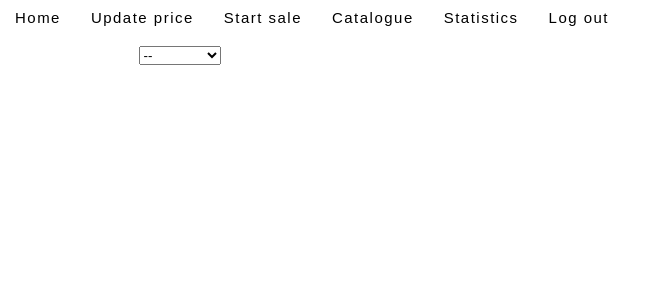
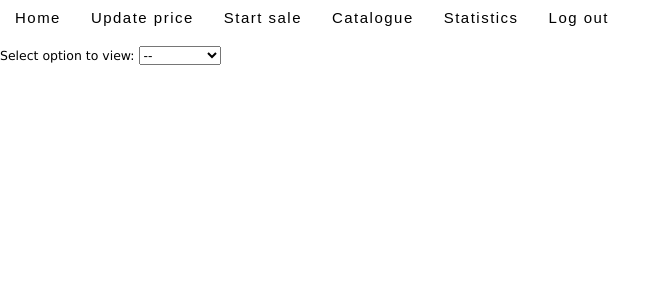
Before and after one commit to YulitaGap/message_store, a Flask app: page /view_author_catalogue in a window 1280 px wide. Shown: the top 300 px of the page, without its empty margins (0-670 px from the left). Run offline with Flask 2, Linux system fonts and the light colour scheme; some libraries are stand-ins or nearby versions.

Commit message:
fixed labels

```diff
--- a/static/css/styles.css
+++ b/static/css/styles.css
@@ -49,6 +49,10 @@ hr {
   border: 0;
   height: 1px;
   background-image: linear-gradient(to right, rgba(0, 0, 0, 0), rgba(0, 0, 0, 0.80), rgba(0, 0, 0, 0));
+}
+
+label {
+  color: black;
 }
 
 #main
@@ -195,6 +199,7 @@ hr {
 
 table {
     border-collapse: collapse;
+    color: black;
 }
 
 table, tr, td {
@@ -220,5 +225,5 @@ table, tr, td {
     padding: 9px 15px 5px 15px;
     text-align: center;
     border: none;
-     color: black;
+    color: black;
 }
```
